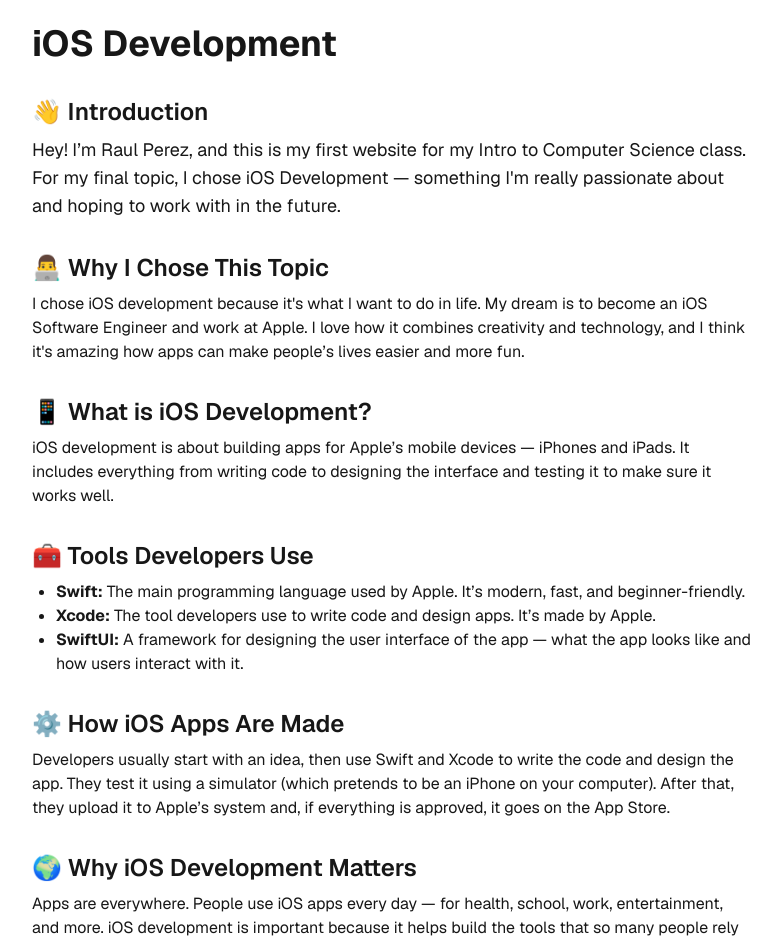
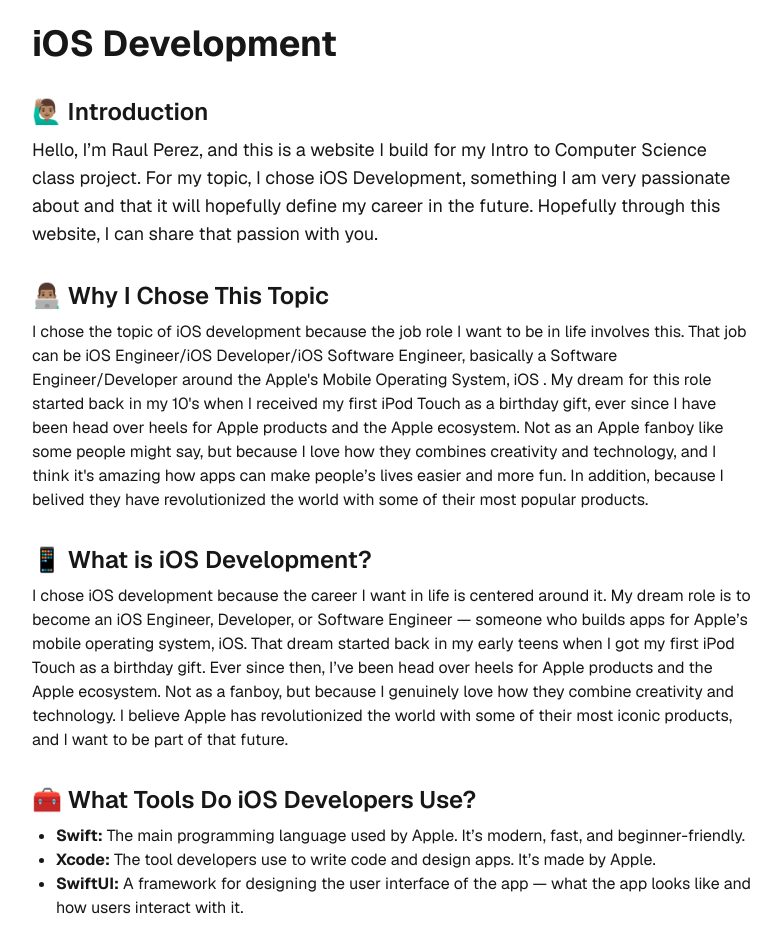
Before and after one commit to RaulHP99/nextjs-boilerplate, a Next.js app: page / in a window 1280 px wide. Shown: the top 943 px of the page, without its empty margins (248-1029 px from the left). Built offline with nearby package versions, Linux system fonts and the light colour scheme.

Commit message:
Update page.tsx

```diff
--- a/app/page.tsx
+++ b/app/page.tsx
@@ -6,22 +6,22 @@
 
       <h1 className="text-4xl font-bold mb-4">iOS Development</h1>
 
-      <h2 className="text-2xl font-semibold mt-8 mb-2">👋 Introduction</h2>
+      <h2 className="text-2xl font-semibold mt-8 mb-2">🙋🏽‍♂️ Introduction</h2>
       <p className="mb-6 text-lg">
-        Hey! I’m Raul Perez, and this is my first website for my Intro to Computer Science class. For my final topic, I chose iOS Development — something I'm really passionate about and hoping to work with in the future.
+        Hello, I’m Raul Perez, and this is a website I build for my Intro to Computer Science class project. For my topic, I chose iOS Development, something I am very passionate about and that it will hopefully define my career in the future. Hopefully through this website, I can share that passion with you.
       </p>
 
-      <h2 className="text-2xl font-semibold mt-8 mb-2">👨‍💻 Why I Chose This Topic</h2>
+      <h2 className="text-2xl font-semibold mt-8 mb-2">👨🏽‍💻 Why I Chose This Topic</h2>
       <p className="mb-4">
-        I chose iOS development because it's what I want to do in life. My dream is to become an iOS Software Engineer and work at Apple. I love how it combines creativity and technology, and I think it's amazing how apps can make people’s lives easier and more fun.
+        I chose the topic of iOS development because the job role I want to be in life involves this. That job can be iOS Engineer/iOS Developer/iOS Software Engineer, basically a Software Engineer/Developer around the Apple's Mobile Operating System, iOS . My dream for this role started back in my 10's when I received my first iPod Touch as a birthday gift, ever since I have been head over heels for Apple products and the Apple ecosystem. Not as an Apple fanboy like some people might say, but because I love how they combines creativity and technology, and I think it's amazing how apps can make people’s lives easier and more fun. In addition, because I belived they have revolutionized the world with some of their most popular products.
       </p>
 
       <h2 className="text-2xl font-semibold mt-8 mb-2">📱 What is iOS Development?</h2>
       <p className="mb-4">
-        iOS development is about building apps for Apple’s mobile devices — iPhones and iPads. It includes everything from writing code to designing the interface and testing it to make sure it works well.
-      </p>
+  I chose iOS development because the career I want in life is centered around it. My dream role is to become an iOS Engineer, Developer, or Software Engineer — someone who builds apps for Apple’s mobile operating system, iOS. That dream started back in my early teens when I got my first iPod Touch as a birthday gift. Ever since then, I’ve been head over heels for Apple products and the Apple ecosystem. Not as a fanboy, but because I genuinely love how they combine creativity and technology. I believe Apple has revolutionized the world with some of their most iconic products, and I want to be part of that future.
+</p>
 
-      <h2 className="text-2xl font-semibold mt-8 mb-2">🧰 Tools Developers Use</h2>
+      <h2 className="text-2xl font-semibold mt-8 mb-2">🧰 What Tools Do iOS Developers Use?</h2>
       <ul className="list-disc pl-6 mb-4">
         <li><strong>Swift:</strong> The main programming language used by Apple. It’s modern, fast, and beginner-friendly.</li>
         <li><strong>Xcode:</strong> The tool developers use to write code and design apps. It’s made by Apple.</li>
@@ -33,10 +33,9 @@
         Developers usually start with an idea, then use Swift and Xcode to write the code and design the app. They test it using a simulator (which pretends to be an iPhone on your computer). After that, they upload it to Apple’s system and, if everything is approved, it goes on the App Store.
       </p>
 
-      <h2 className="text-2xl font-semibold mt-8 mb-2">🌍 Why iOS Development Matters</h2>
-      <p className="mb-4">
-        Apps are everywhere. People use iOS apps every day — for health, school, work, entertainment, and more. iOS development is important because it helps build the tools that so many people rely on, and it’s a big part of how we interact with the digital world.
-      </p>
+     <p className="mb-4">
+  Apps are everywhere. People use iOS apps every day — for health, school, work, entertainment, and more. iOS development is important because it helps build the tools so many people rely on. It’s a big part of how we interact with the digital world. To succeed in this field, you need attention to detail, creativity, and a passion for Apple’s ecosystem and products to create high-quality apps people can enjoy and depend on.
+</p>
 
       <footer className="text-sm text-center mt-10 text-gray-500">
         © 2025 Raul Perez – Intro to Computer Science Project
```
